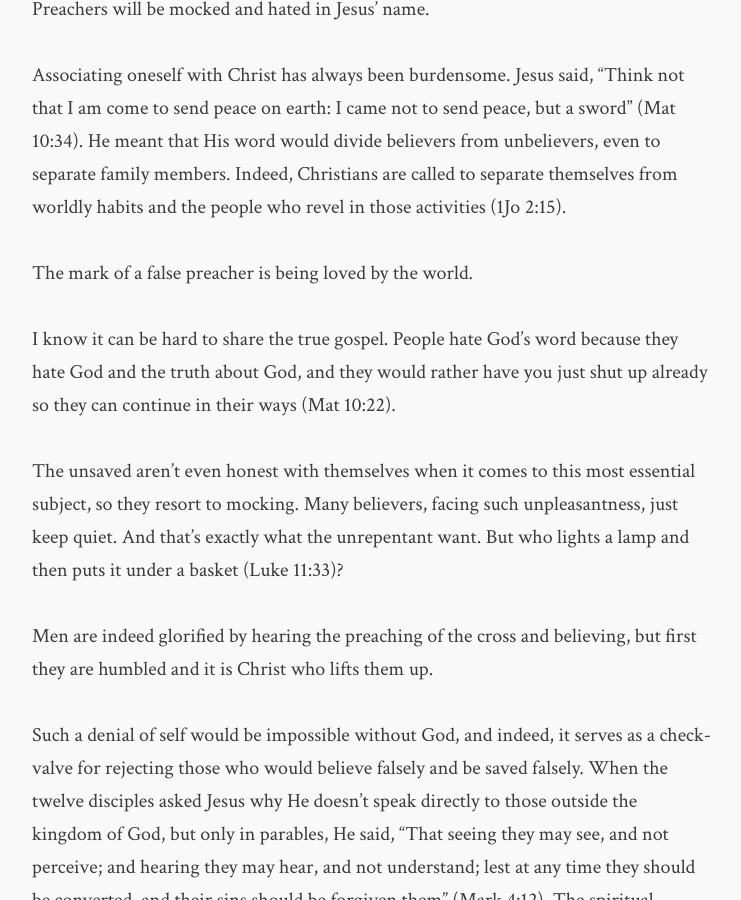
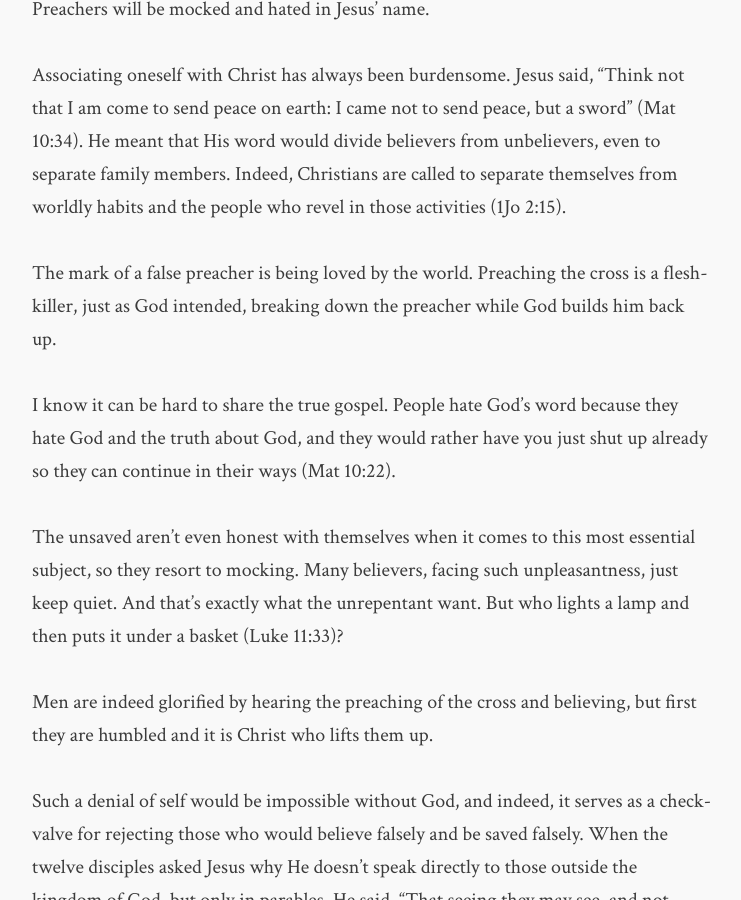
Before and after one commit to flashlightministries/oilforlight, a Jekyll site: the page built from _posts/2017-11-07-unbelievable-foolishness-preaching.md, in a window 1280 px wide and 900 px high, scrolled down 1438 px. Shown: the whole window, without its empty margins (268-1009 px from the left). Built offline with Jekyll 4.4.1, drawn with Linux system fonts in a browser that asks for light colours; nearby versions of some CDN libraries.

Commit message:
Update 2017-11-07-unbelievable-foolishness-preaching.md

```diff
--- a/_posts/2017-11-07-unbelievable-foolishness-preaching.md
+++ b/_posts/2017-11-07-unbelievable-foolishness-preaching.md
@@ -22,7 +22,7 @@ Preachers will be mocked and hated in Jesus' name.
 
 Associating oneself with Christ has always been burdensome.  Jesus said, "Think not that I am come to send peace on earth: I came not to send peace, but a sword" (Mat 10:34).  He meant that His word would divide believers from unbelievers, even to separate family members.  Indeed, Christians are called to separate themselves from worldly habits and the people who revel in those activities (1Jo 2:15).
 
-The mark of a false preacher is being loved by the world.
+The mark of a false preacher is being loved by the world.  Preaching the cross is a flesh-killer, just as God intended, breaking down the preacher while God builds him back up.
 
 I know it can be hard to share the true gospel.  People hate God's word because they hate God and the truth about God, and they would rather have you just shut up already so they can continue in their ways (Mat 10:22).
 
```
